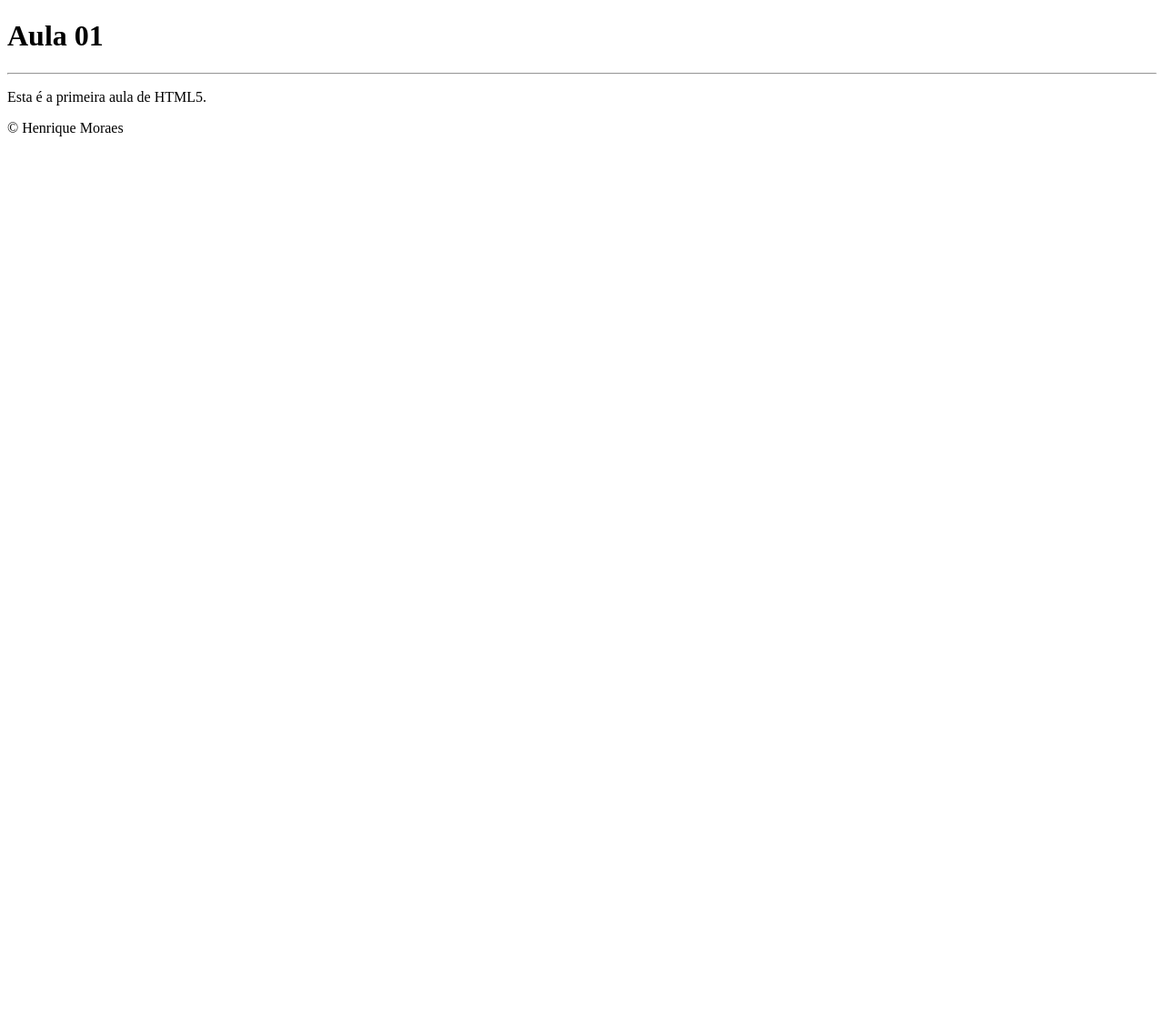
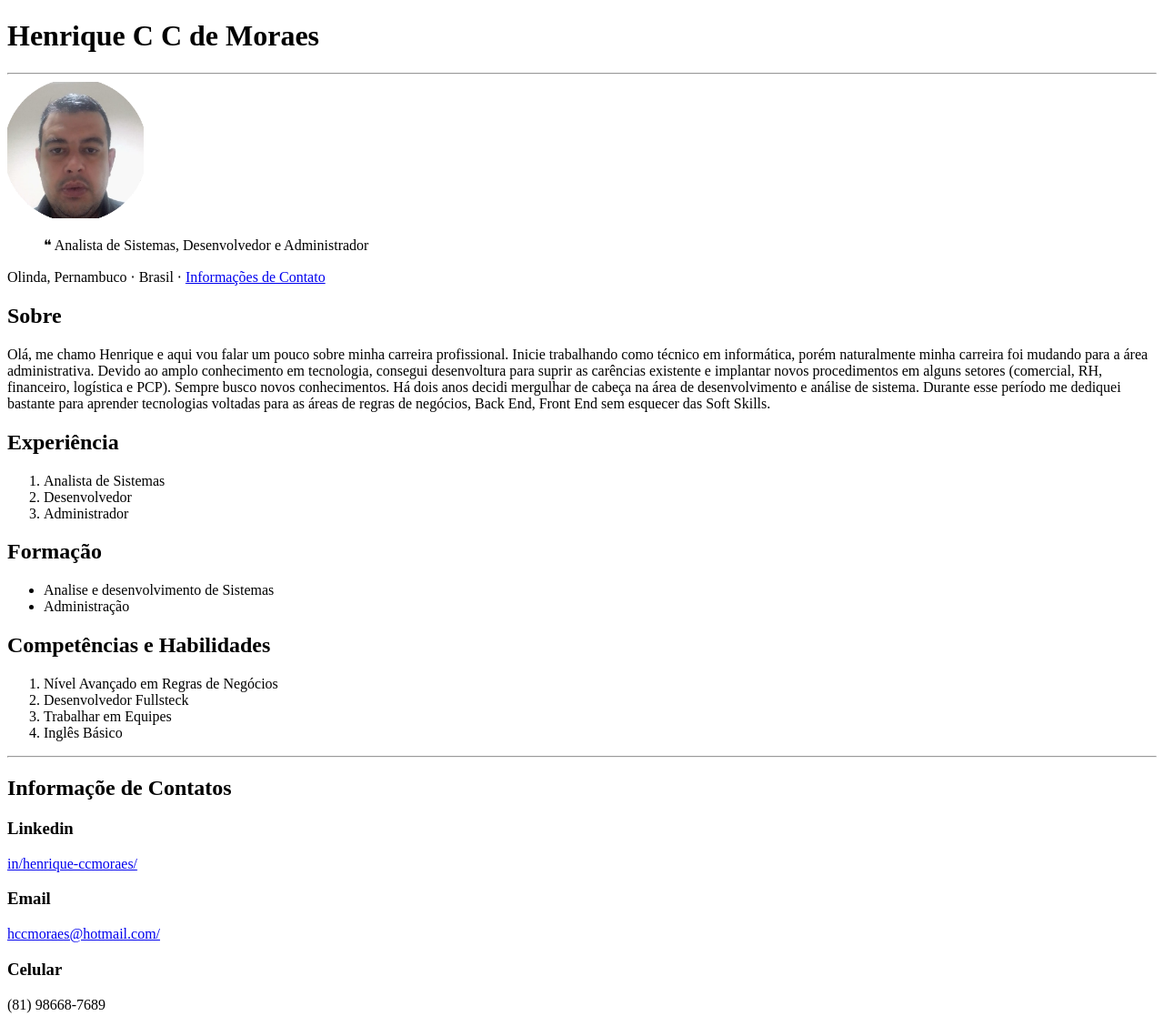
Before and after one commit to hccmoraes/projeto01, a plain HTML site: page index.html in a window 1280 px wide. Shown: the whole page at 91% size. Before the commit the page ends 800 px from the top, so only its background shows below. Drawn offline with Linux system fonts and the light colour scheme.

Commit message:
Inserindo informações e imagem do perfil

```diff
--- a/index.html
+++ b/index.html
@@ -4,16 +4,60 @@
     <meta charset="UTF-8">
     <meta http-equiv="X-UA-Compatible" content="IE=edge">
     <meta name="viewport" content="width=device-width, initial-scale=1.0">
-    <title>Projeto 01</title>
+    <title>Currículo Online</title>
 </head>
 <body>
-    <h1>Aula 01</h1>
+
+    <!--Foto do perfil-->
+
+    <h1>Henrique C C de Moraes</h1>
+
+    <hr/> <!--linha horizontal-->
+    <img src="imagens/henrique.png" width="150px" alt="Foto do Perfil">
+
+    <blockquote>&#10077; Analista de Sistemas, Desenvolvedor e Administrador</blockquote>
+
+    <span>Olinda</span>,
+    <span>Pernambuco</span> &sdot;
+    <span>Brasil</span> &sdot;
+    <a href="#">Informações de Contato</a>
+
+    <h2>Sobre</h2>
+    <p>Olá, me chamo Henrique e aqui vou falar um pouco sobre minha carreira profissional. Inicie trabalhando como técnico em informática, porém naturalmente minha carreira foi mudando para a área administrativa. Devido ao amplo conhecimento em tecnologia, consegui desenvoltura para suprir as carências existente e implantar novos procedimentos em alguns setores (comercial, RH, financeiro, logística e PCP).
+        Sempre busco novos conhecimentos. Há dois anos decidi mergulhar de cabeça na área de desenvolvimento e análise de sistema. Durante esse período me dediquei bastante para aprender tecnologias voltadas para as áreas de regras de negócios, Back End, Front End sem esquecer das Soft Skills.</p>
+    <h2>Experiência</h2>
+    <ol>
+        <li>Analista de Sistemas</li>
+        <li>Desenvolvedor</li>
+        <li>Administrador</li>
+    </ol>
+    <h2>Formação</h2>
+    <ul>
+        <li>Analise e desenvolvimento de Sistemas</li>
+        <li>Administração</li>
+    </ul>
+    <h2>Competências e Habilidades</h2>
+    <ol>
+        <li>Nível Avançado em Regras de Negócios</li>
+        <li>Desenvolvedor Fullsteck</li>
+        <li>Trabalhar em Equipes</li>
+        <li>Inglês Básico</li>
+    </ol>
 
     <hr/> <!--linha horizontal-->
 
-    <p>Esta é a primeira aula de HTML5.</p>
+    <h2>Informaçõe de Contatos</h2>
 
-    &copy; Henrique Moraes
+    <h3>Linkedin</h3>
+    <a href="https://www.linkedin.com/in/henrique-ccmoraes/">in/henrique-ccmoraes/</a>
+
+    <h3>Email</h3>
+    <a href="mailto:hccmoraes@hotmail.com">hccmoraes@hotmail.com/<a>
+
+    <h3>Celular</h3>
+    <p>(81) 98668-7689</p>
+
+
 
 
 </body>
```
Also changed, not shown: imagens/henrique.png (added).
